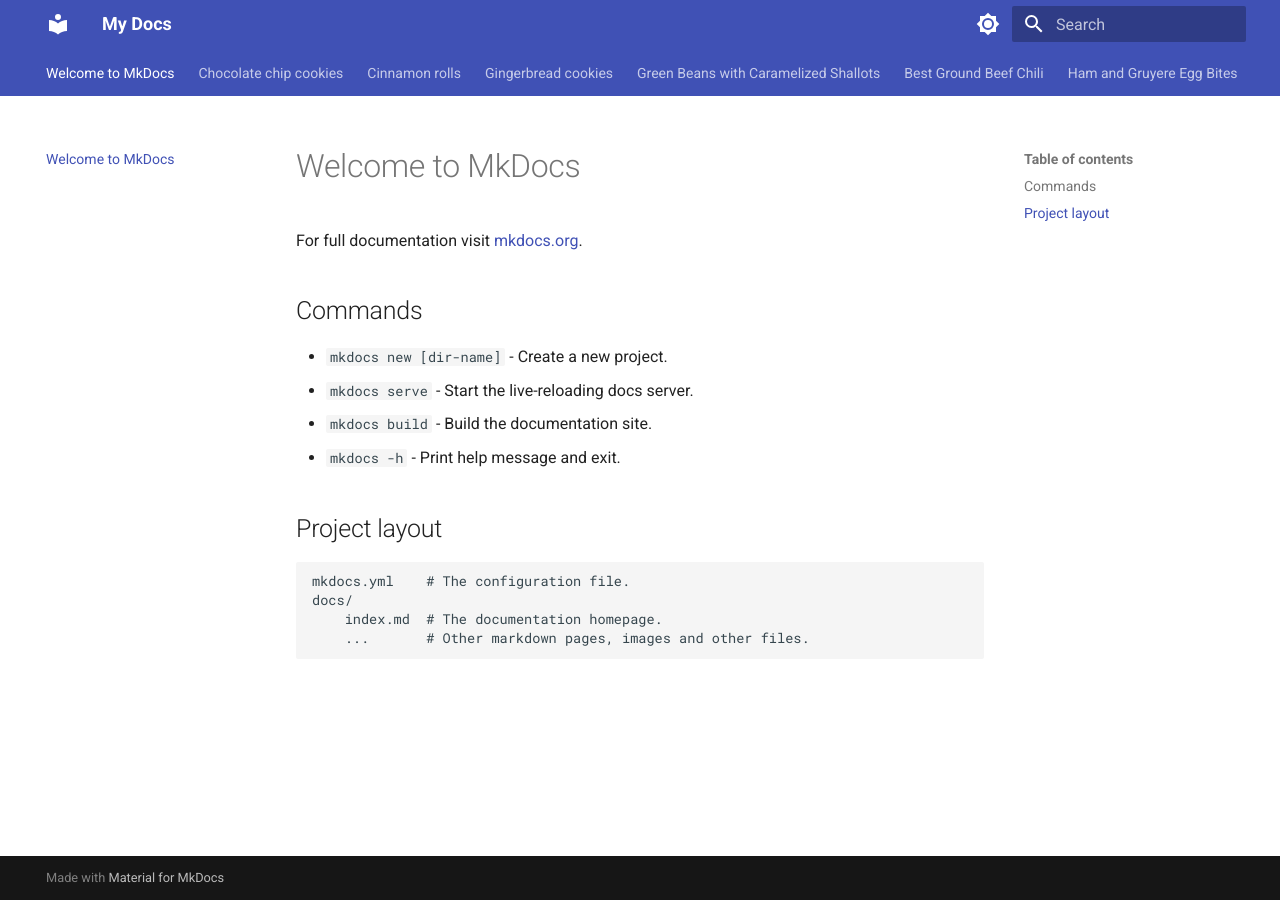
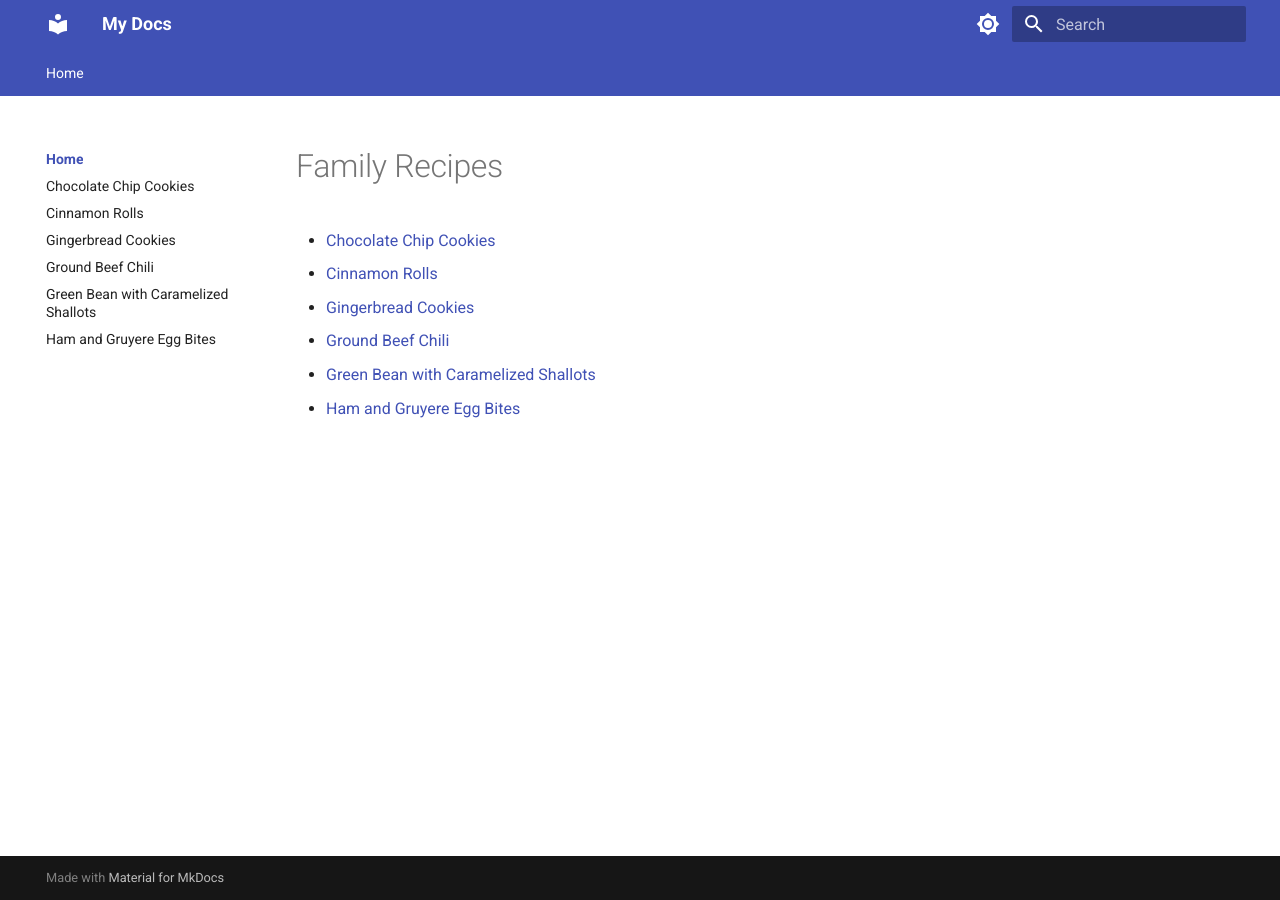
Before and after one commit to adamduvick/adamduvick.github.io, an MkDocs documentation site: the page built from docs/index.md, in a window 1280 px wide. Built offline with MkDocs 1.6.1 and Material for MkDocs 9.7.7, drawn with Linux system fonts in a browser that asks for light colours; the version menu is left out.

Commit message:
Added better navigation

```diff
--- a/docs/index.md
+++ b/docs/index.md
@@ -1,17 +1,8 @@
-# Welcome to MkDocs
+# Family Recipes
 
-For full documentation visit [mkdocs.org](https://www.mkdocs.org).
-
-## Commands
-
-* `mkdocs new [dir-name]` - Create a new project.
-* `mkdocs serve` - Start the live-reloading docs server.
-* `mkdocs build` - Build the documentation site.
-* `mkdocs -h` - Print help message and exit.
-
-## Project layout
-
-    mkdocs.yml    # The configuration file.
-    docs/
-        index.md  # The documentation homepage.
-        ...       # Other markdown pages, images and other files.
+- [Chocolate Chip Cookies](chocolate-chip-cookies.md)
+- [Cinnamon Rolls](cinnamon-rolls.md)
+- [Gingerbread Cookies](gingerbread-cookies.md)
+- [Ground Beef Chili](ground-beef-chili.md)
+- [Green Bean with Caramelized Shallots](green-beans-with-caramelized-shallots.md)
+- [Ham and Gruyere Egg Bites](ham-and-gruyere-egg-bites.md)
--- a/mkdocs.yml
+++ b/mkdocs.yml
@@ -46,3 +46,13 @@ extra:
   version:
     prodiver: mike
     default: latest
+
+nav:
+  - Home:
+    - "index.md"
+    - Chocolate Chip Cookies: "chocolate-chip-cookies.md"
+    - Cinnamon Rolls: "cinnamon-rolls.md"
+    - Gingerbread Cookies: "gingerbread-cookies.md"
+    - Ground Beef Chili: "ground-beef-chili.md"
+    - Green Bean with Caramelized Shallots: "green-beans-with-caramelized-shallots.md"
+    - Ham and Gruyere Egg Bites: "ham-and-gruyere-egg-bites.md"
```
